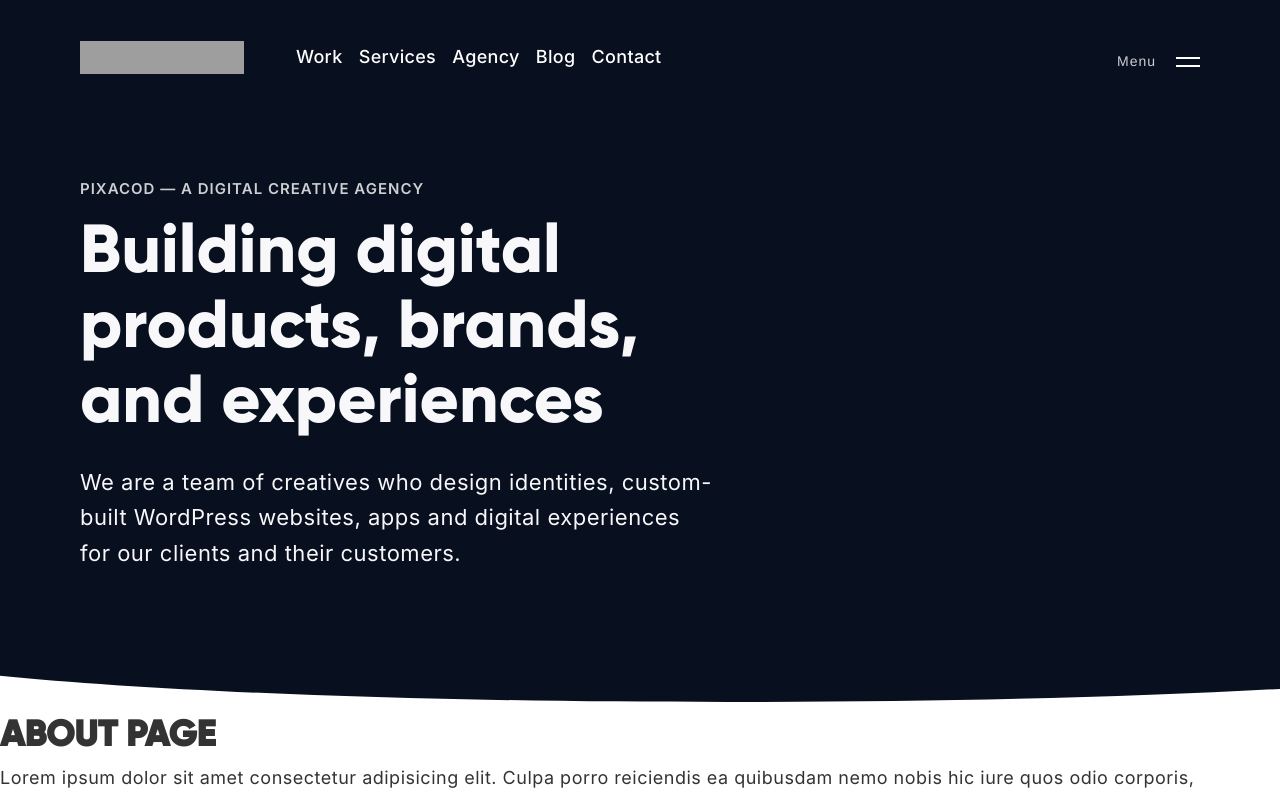
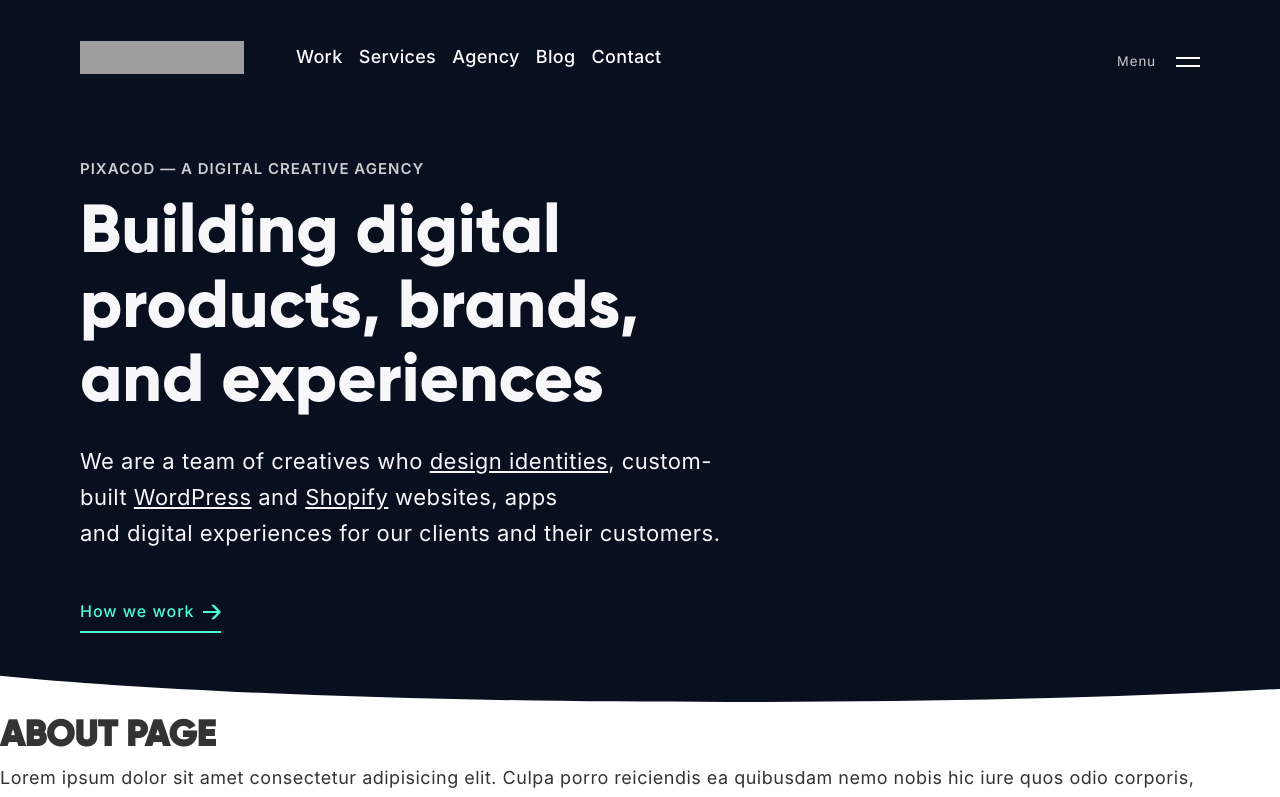
Before and after one commit to pixacodagency/frontend, a Next.js app: page /about in a window 1280 px wide. Shown: the top 797 px of the page. Built offline with nearby package versions, Linux system fonts and the light colour scheme; grey boxes are pictures that could not be loaded.

Commit message:
Updated header section

```diff
--- a/components/Header.js
+++ b/components/Header.js
@@ -1,4 +1,6 @@
+import Link from 'next/link'
 import headerStyles from '../styles/Header.module.css'
+import footerStyles from '../styles/Footer.module.css';
 import Image from 'next/image'
 import bannerPic from '../public/banner-curve.svg'
 
@@ -15,7 +17,18 @@ const Header = () => {
               <p className={headerStyles.commonLabel}>Pixacod — A digital creative agency</p>
             </div>
             <h1>Building digital products, brands, and experiences</h1>
-            <p className={headerStyles.subhead}>We are a team of creatives who design identities, custom-built WordPress websites, apps and digital experiences for our clients and their customers. </p>
+            <p className={headerStyles.subhead}>We are a team of creatives who <span>design identities</span>, custom-built <span>WordPress</span> and <span>Shopify</span> websites, apps and digital experiences for our clients and their customers. </p>
+            <Link href="/contact">
+            <a className={`${footerStyles.link} ${footerStyles.underline} ${footerStyles.animation} ${headerStyles.heroLink}`}>
+             <span>How we work</span>
+             <aside>
+               <aside>
+                 <span><i><svg className={footerStyles.svgIcon} viewBox="0 0 15 12"><path d="M6.82 0h2.637L15 6l-5.543 6H6.82l2.576-2.78a126.93 126.93 0 012.287-2.428H0V5.191h11.683c-.55-.562-1.312-1.365-2.287-2.41L6.82 0z"></path></svg></i></span>
+                 <span><i><svg className={footerStyles.svgIcon} viewBox="0 0 15 12"><path d="M6.82 0h2.637L15 6l-5.543 6H6.82l2.576-2.78a126.93 126.93 0 012.287-2.428H0V5.191h11.683c-.55-.562-1.312-1.365-2.287-2.41L6.82 0z"></path></svg></i></span>
+               </aside>
+           </aside>
+           </a>
+           </Link>
           </div>
          </div>
         </div>
--- a/styles/Header.module.css
+++ b/styles/Header.module.css
@@ -82,6 +82,10 @@
     font-size: calc(var(--body-medium)*var(--scale));
 }
 
+.subhead span {
+    text-decoration: underline;
+}
+
 .animatedText {
     width: 450px;
     height: 40px;
@@ -99,6 +103,10 @@
     margin-bottom: 1rem;
     opacity: .8;
     display: block;
+}
+
+.heroLink {
+    border-color: #4AFFD8;
 }
 
 
```
